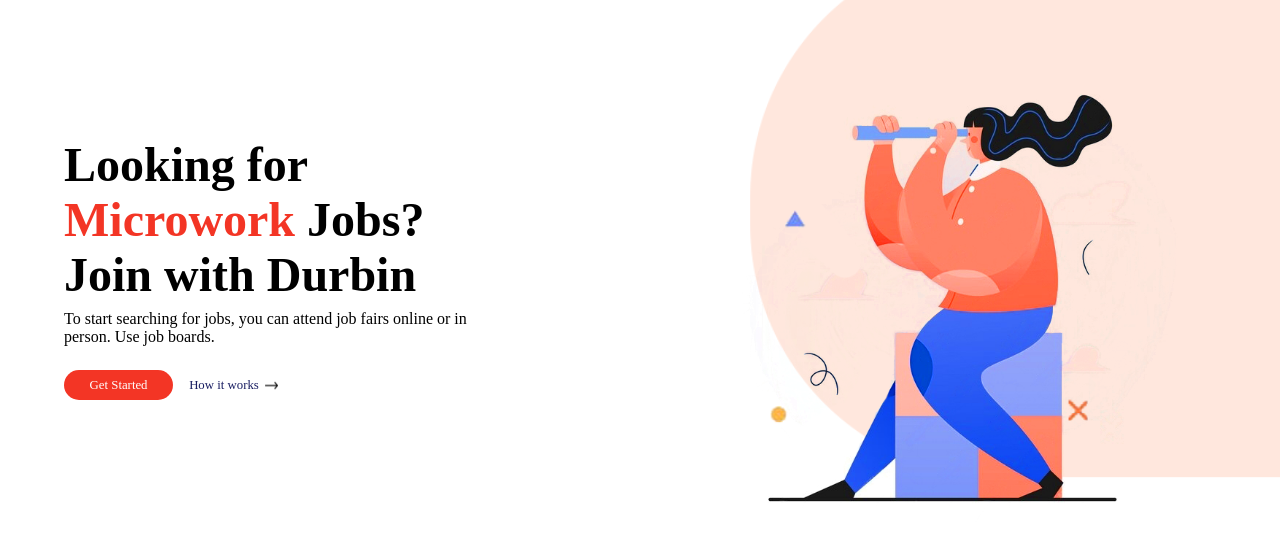
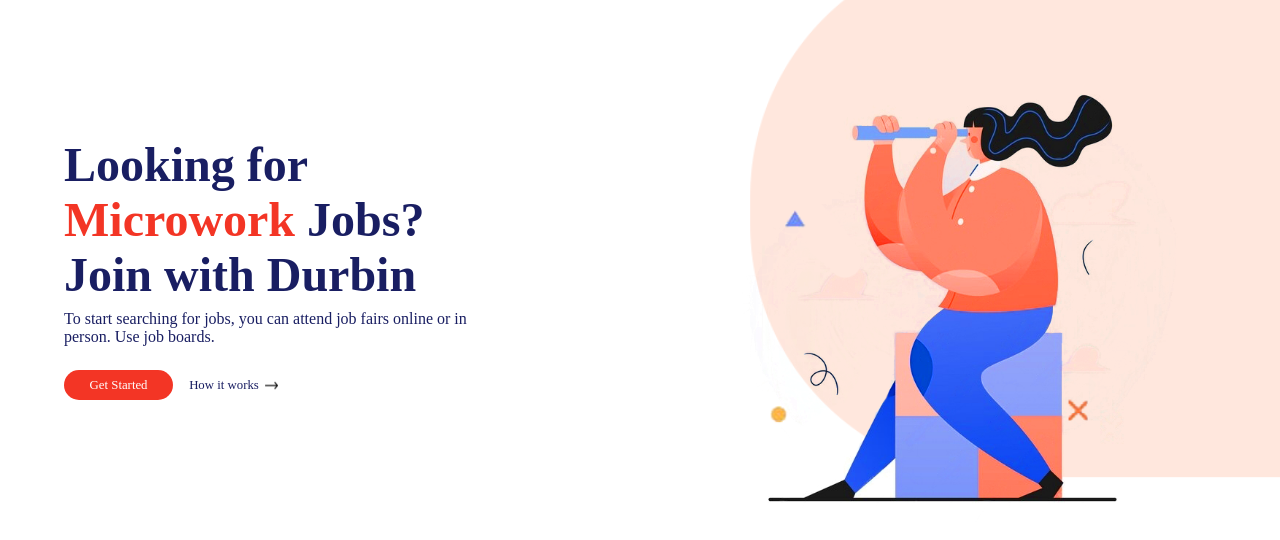
Before and after one commit to EMMANUEL-IKECHI/hero-section, a plain HTML site: page index.html in a window 1280 px wide. Shown: the part 56-596 px from the top of the page. Drawn offline with Linux system fonts and the light colour scheme.

Commit message:
Changed color

```diff
--- a/assets/styles/style.css
+++ b/assets/styles/style.css
@@ -73,6 +73,7 @@ main {
     display: flex;
     flex-direction: column;
     gap: .5em;
+    color: var(--clr-blue);
 }
 
 .hero-text h1 {
```
